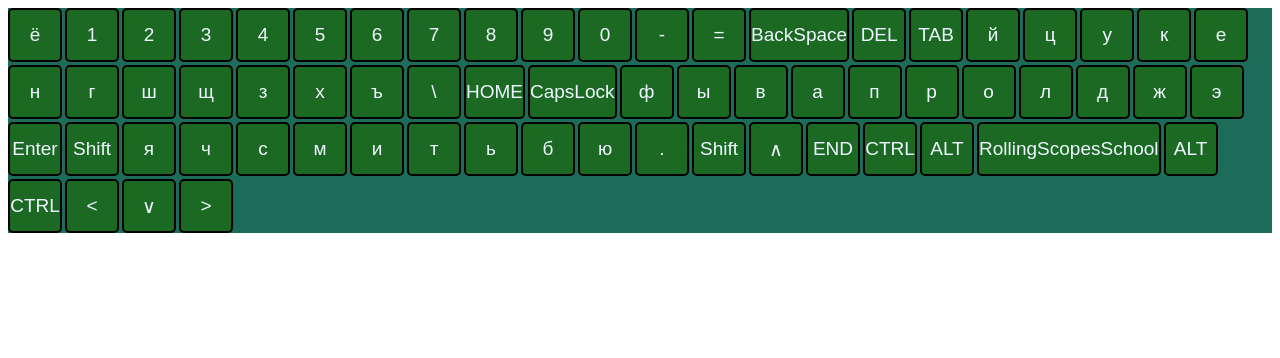
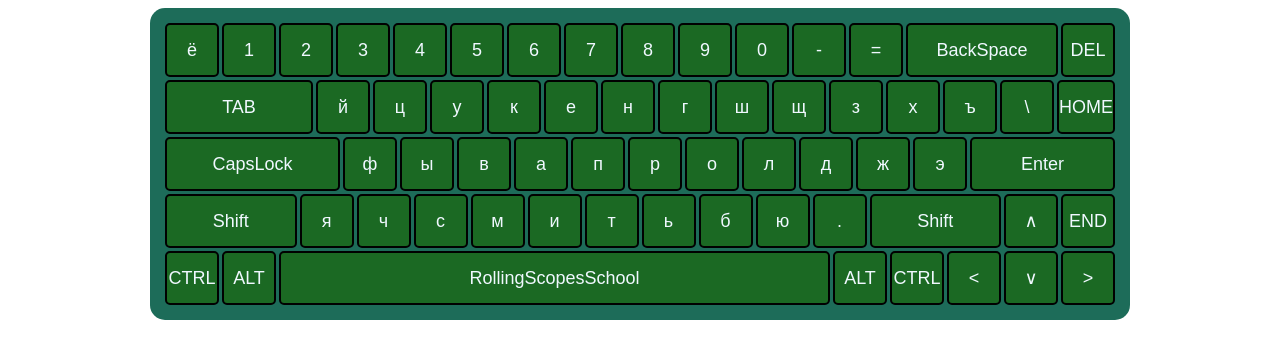
Before and after one commit to 9Zima/virtual-keyboard, a website built with webpack: page index.html in a window 1280 px wide. Built offline with nearby package versions, Linux system fonts and the light colour scheme.

Commit message:
fix: correct key sizes in layout

```diff
--- a/src/js/blocks/keyboard.js
+++ b/src/js/blocks/keyboard.js
@@ -45,7 +45,7 @@ class Keyboard {
                 key.keyElement.classList.add("alt")
             break;
             case "RollingScopesSchool":
-                key.keyElement.classList.add("rolling-scopes-school")
+                key.keyElement.classList.add("space")
             break;
             }
             keyboard.append(key.keyElement);
--- a/style.css
+++ b/style.css
@@ -4,7 +4,7 @@
     height: 50px;
     background: #1b6923;
     color: aliceblue;
-    font-size: 19px;
+    font-size: 18px;
     font-family: sans-serif;
     align-items: center;
     justify-content: center;
@@ -20,10 +20,37 @@
 }
 
 .keyboard {
+    box-sizing: border-box;
     margin: auto;
-    /* width: 1280px; */
+    border-radius: 15px;
+    padding: 15px;
+    width: 980px;
     display: flex;
     flex-wrap: wrap;
     gap: 3px;
     background: #1d6c59;
 }
+
+.backspace, .tab, .enter {
+    flex-grow: 10;
+}
+
+.shift {
+    flex-basis: 100px;
+    flex-grow: 1;
+}
+
+.space {
+    flex-basis: 100px;
+    flex-grow: 10;
+}
+
+.capslock {
+    flex-basis: 130px;
+    flex-grow: 1;
+}
+
+.enter {
+    flex-basis: 100px;
+    flex-grow: 1;
+}
```
